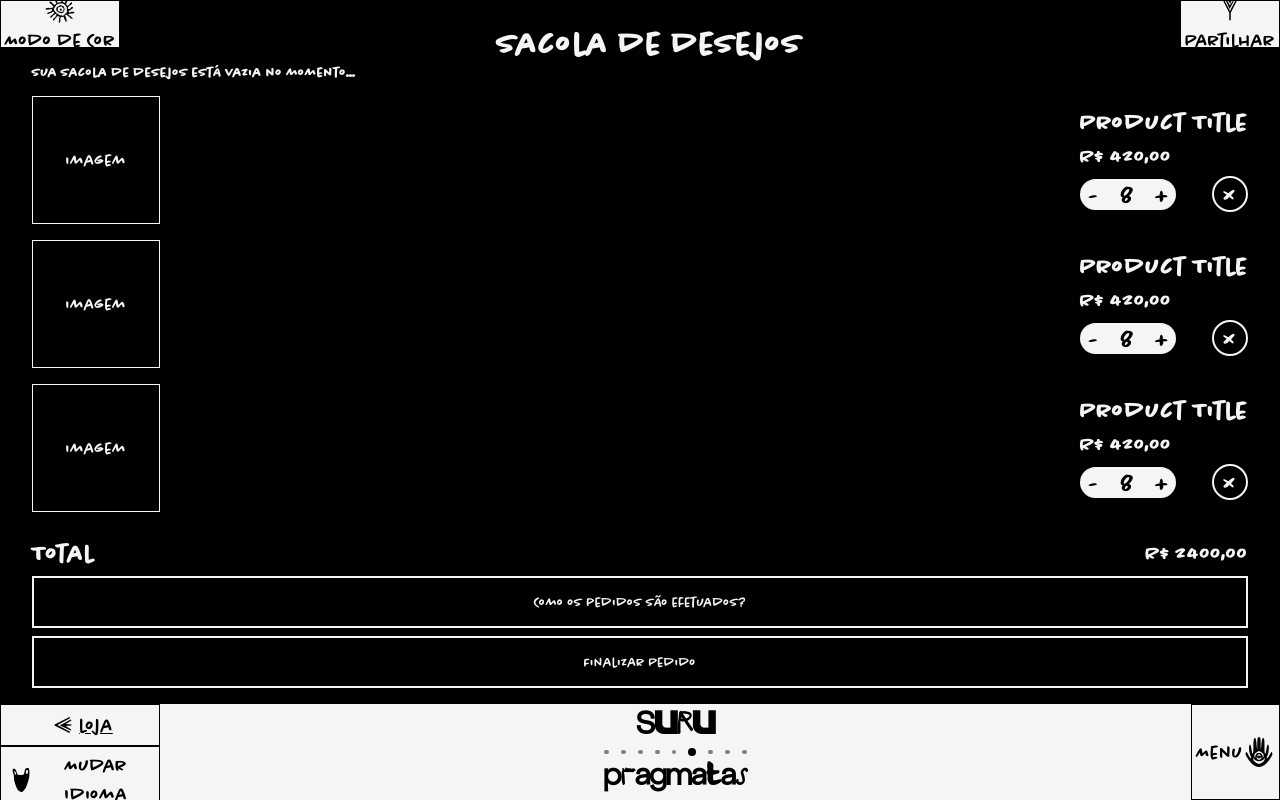
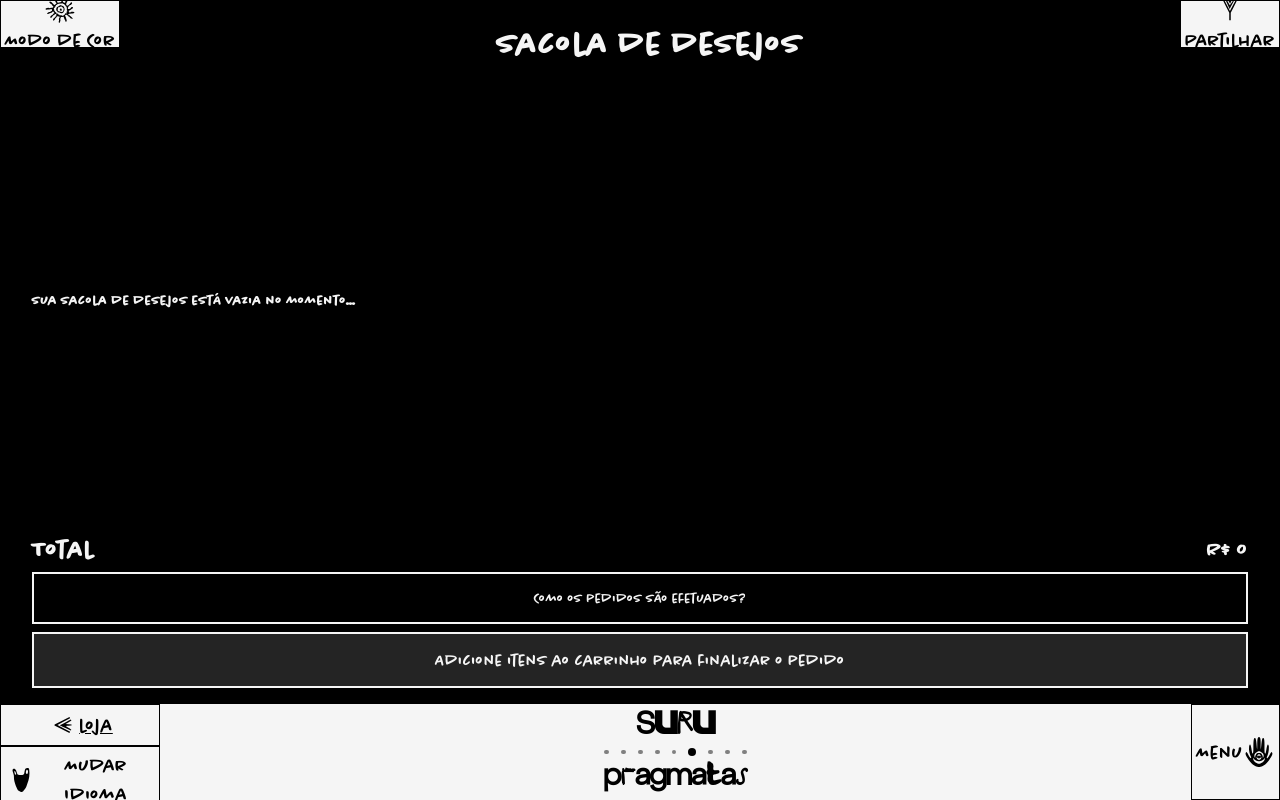
Before and after one commit to Tarranzilla/pragmata_website, a Next.js app: page /shop/suru in a window 1280 px wide. Both pictures are taken after a click on the button "Mudar Idioma". Built offline with nearby package versions, Linux system fonts and the light colour scheme.

Commit message:
loja funcionando

```diff
--- a/src/components/buttons/CartSwitch.tsx
+++ b/src/components/buttons/CartSwitch.tsx
@@ -1,18 +1,22 @@
 import Cart_Icon from "../icons/Cart_Icon";
 import { useSimpleTranslation } from "@/international/useSimpleTranslation";
-import { useDispatch } from "react-redux";
+import { useDispatch, useSelector } from "react-redux";
 import { toggleCartOpen } from "@/store/slices/interfaceSlice";
+import { RootState } from "@/store/store";
 
 export default function CartSwitch() {
     const dispatch = useDispatch();
     const tSimple = useSimpleTranslation();
+    const cartItems = useSelector((state: RootState) => state.cart.cartItems);
+    const totalItems = cartItems.reduce((total, item) => total + item.quantity, 0);
 
     const toggleCartAction = () => {
         dispatch(toggleCartOpen());
     };
     return (
-        <button className="Nav_Button" onClick={toggleCartAction}>
+        <button className="Nav_Button CartButton" onClick={toggleCartAction}>
             <Cart_Icon />
+            {totalItems > 0 && <div className="CartTotalItems">{totalItems}</div>}
             <p className="DesktopOnly ButtonLabel">{tSimple.menu.languageBtnText}</p>
         </button>
     );
--- a/src/components/main/06_ShoppingBag.tsx
+++ b/src/components/main/06_ShoppingBag.tsx
@@ -4,11 +4,39 @@ import { useSimpleTranslation } from "@/international/useSimpleTranslation";
 import { useSelector, useDispatch } from "react-redux";
 import { RootState } from "@/store/store";
 import { toggleMenuOpen } from "@/store/slices/interfaceSlice";
+import { addCartItem, decrementCartItem, removeCartItem } from "@/store/slices/cartSlice";
 
 import { useEffect, useState } from "react";
 
 export default function ShoppingBag() {
+    const dispatch = useDispatch();
     const isCartOpen = useSelector((state: RootState) => state.interface.isCartOpen);
+    const cartItems = useSelector((state: RootState) => state.cart.cartItems);
+    const cartTotal = useSelector((state: RootState) => state.cart.cartTotal);
+
+    const tSimple = useSimpleTranslation();
+    const products = tSimple.pages[5]?.products;
+
+    const generateCartMessage = () => {
+        let message = "Olá Pragmatas, tenho interesse em adquirir os seguintes itens:\n\n";
+
+        cartItems.forEach((cartItem) => {
+            if (products) {
+                const product = products.find((product) => product.translationKey === cartItem.id);
+                if (product) {
+                    message += `${cartItem.quantity}X ${product.name}\n`;
+                }
+            }
+        });
+
+        message += `\nTotal = ${cartTotal.toFixed(2)}`;
+
+        // Encode the message in a URL
+        const encodedMessage = encodeURIComponent(message);
+
+        // Return a WhatsApp Click to Chat URL
+        return `https://wa.me/5541999977955?text=${encodedMessage}`;
+    };
 
     return (
         <AnimatePresence>
@@ -19,80 +47,60 @@ export default function ShoppingBag() {
                     exit={{ opacity: 0, y: "100vh", transition: { duration: 0.5, ease: [0.43, 0.13, 0.23, 0.96] } }}
                     className="ShoppingBag"
                 >
-                    <h5>Sua sacola de desejos está vazia no momento...</h5>
+                    {cartItems.length < 1 && <h5 className="EmptyCartTitle">Sua sacola de desejos está vazia no momento...</h5>}
+
+                    {cartItems.length > 0 && (
                         <div className="BagList">
-                        <div className="BagItem">
+                            {cartItems.map((cartItem) => {
+                                if (products) {
+                                    const product = products.find((product) => product.translationKey === cartItem.id);
+                                    if (product) {
+                                        return (
+                                            <div className="BagItem" key={cartItem.id}>
                                                 <div className="Bag_Item_Left">imagem</div>
                                                 <div className="Bag_Item_Right">
-                                <h2>Product Title</h2>
-                                <h3>R$ 420,00</h3>
+                                                    <h2>{product.name}</h2>
+                                                    <h3>R$ {cartItem.price}</h3>
                                                     <div className="BagItemFooter">
                                                         <div className="QttySelector">
-                                        <div className="BtnLeft">-</div>
-                                        <div className="QttyValue">8</div>
-                                        <div className="BtnRight">+</div>
+                                                            <div className="BtnLeft" onClick={() => dispatch(decrementCartItem(cartItem.id))}>
+                                                                -
                                                             </div>
-                                    <div className="RemoveBtn">X</div>
+                                                            <div className="QttyValue">{cartItem.quantity}</div>
+                                                            <div className="BtnRight" onClick={() => dispatch(addCartItem(cartItem.id))}>
+                                                                +
                                                             </div>
                                                         </div>
-                        </div>
-                        <div className="BagItem">
-                            <div className="Bag_Item_Left">imagem</div>
-                            <div className="Bag_Item_Right">
-                                <h2>Product Title</h2>
-                                <h3>R$ 420,00</h3>
-                                <div className="BagItemFooter">
-                                    <div className="QttySelector">
-                                        <div className="BtnLeft">-</div>
-                                        <div className="QttyValue">8</div>
-                                        <div className="BtnRight">+</div>
-                                    </div>
-                                    <div className="RemoveBtn">X</div>
-                                </div>
-                            </div>
-                        </div>
-                        <div className="BagItem">
-                            <div className="Bag_Item_Left">imagem</div>
-                            <div className="Bag_Item_Right">
-                                <h2>Product Title</h2>
-                                <h3>R$ 420,00</h3>
-                                <div className="BagItemFooter">
-                                    <div className="QttySelector">
-                                        <div className="BtnLeft">-</div>
-                                        <div className="QttyValue">8</div>
-                                        <div className="BtnRight">+</div>
-                                    </div>
-                                    <div className="RemoveBtn">X</div>
-                                </div>
-                            </div>
-                        </div>
-                        <div className="BagItem">
-                            <div className="Bag_Item_Left">imagem</div>
-                            <div className="Bag_Item_Right">
-                                <h2>Product Title</h2>
-                                <h3>R$ 420,00</h3>
-                                <div className="BagItemFooter">
-                                    <div className="QttySelector">
-                                        <div className="BtnLeft">-</div>
-                                        <div className="QttyValue">8</div>
-                                        <div className="BtnRight">+</div>
-                                    </div>
-                                    <div className="RemoveBtn">X</div>
+                                                        <div className="RemoveBtn" onClick={() => dispatch(removeCartItem(cartItem.id))}>
+                                                            X
                                                         </div>
                                                     </div>
                                                 </div>
                                             </div>
+                                        );
+                                    }
+                                }
+                            })}
+                        </div>
+                    )}
+
                     <div className="BagFooter">
                         <div className="BagItem BagTotal">
                             <div className="BagTotal_Left">
                                 <h2>Total</h2>
                             </div>
                             <div className="BagTotal_Right">
-                                <h3>R$ 2400,00</h3>
+                                <h3>R$ {cartTotal}</h3>
                             </div>
                         </div>
                         <button className="CheckoutBtn CheckoutHelpBtn">Como os pedidos são efetuados?</button>
-                        <button className="CheckoutBtn">Finalizar Pedido</button>
+                        {cartItems.length === 0 ? (
+                            <div className="CheckoutBtn Disabled">Adicione itens ao carrinho para finalizar o pedido</div>
+                        ) : (
+                            <a className="CheckoutBtn" href={generateCartMessage()} target="_blank" rel="noopener noreferrer">
+                                Finalizar Pedido
+                            </a>
+                        )}
                     </div>
                 </m.div>
             )}
--- a/src/pages/shop/[productPath]/index.tsx
+++ b/src/pages/shop/[productPath]/index.tsx
@@ -1,8 +1,9 @@
 import { GetStaticPaths, GetStaticProps } from "next";
 import { useSimpleTranslation } from "@/international/useSimpleTranslation";
 
-import { setActivePage } from "@/store/slices/interfaceSlice";
+import { setActivePage, setCartOpen } from "@/store/slices/interfaceSlice";
 import { useDispatch, useSelector } from "react-redux";
+import { addCartItem } from "@/store/slices/cartSlice";
 
 import Image from "next/image";
 
@@ -35,13 +36,26 @@ export const getStaticPaths: GetStaticPaths = async () => {
 };
 
 const ProductPage: React.FC<ProductPageProps> = ({ productPath }) => {
+    const dispatch = useDispatch();
     const tSimple = useSimpleTranslation();
+
     const product = tSimple.pages[5].products?.find((product: Product) => `/shop/${productPath}` === product.path);
+    const cartItems = useSelector((state: RootState) => state.cart.cartItems);
+    let quantity = 0;
 
+    if (product) {
+        const cartItem = cartItems.find((item) => item.id === product.translationKey);
+        quantity = cartItem ? cartItem.quantity : 0;
+    }
     const router = useRouter();
     const path = router.asPath;
 
     const { page, pageLink, subpage, subpageLink, item, itemLink, pageTranslationKey } = pathNameHelper(path);
+
+    const addToCartAction = (translationKey: string) => {
+        dispatch(addCartItem(translationKey));
+        dispatch(setCartOpen(true));
+    };
 
     if (!product) {
         return <div>Product not found</div>;
@@ -60,14 +74,13 @@ const ProductPage: React.FC<ProductPageProps> = ({ productPath }) => {
                 ))}
             </div>
             <h2 className="ProductPrice">R${product.price},00</h2>
-            <button>
-                <a
-                    target="_blank"
-                    rel="noreferrer"
-                    href="https://api.whatsapp.com/send?phone=5541999977955&text=Ol%C3%A1%2C%20gostaria%20de%20comprar%20um%20produto"
-                >
-                    Comprar
-                </a>
+            <button
+                className="AddToCartButton"
+                onClick={() => {
+                    addToCartAction(product.translationKey);
+                }}
+            >
+                Adicionar ao Carrinho {quantity > 0 ? `(${quantity})` : ""}
             </button>
             <div className="ImageList">
                 {product.images?.map((image) => (
--- a/src/store/slices/interfaceSlice.tsx
+++ b/src/store/slices/interfaceSlice.tsx
@@ -122,6 +122,9 @@ const InterfaceSlice = createSlice({
         toggleCartOpen: (state) => {
             state.isCartOpen = !state.isCartOpen;
         },
+        setCartOpen: (state, action: PayloadAction<boolean>) => {
+            state.isCartOpen = action.payload;
+        },
         setActivePageTranslationKey: (state, action: PayloadAction<string>) => {
             state.activePageTranslationKey = action.payload;
         },
@@ -139,6 +142,7 @@ export const {
     toggleMenuOpen,
     toggleSearchOpen,
     toggleCartOpen,
+    setCartOpen,
     setContentViewerMode,
     toggleColorMode,
     setActivePageTranslationKey,
--- a/src/styles/globals.css
+++ b/src/styles/globals.css
@@ -538,6 +538,15 @@ a {
 }
 
 /* Shopping Bag */
+.CartButton {
+    position: relative;
+}
+
+.CartTotalItems {
+    position: absolute;
+    top: 0;
+}
+
 .ShoppingBag {
     position: absolute;
     top: 0;
@@ -552,6 +561,10 @@ a {
     padding-inline: 2rem;
     display: flex;
     flex-direction: column;
+}
+
+.EmptyCartTitle {
+    margin-block: auto;
 }
 
 .BagList {
@@ -589,6 +602,7 @@ a {
     display: flex;
     flex-direction: column;
     gap: 0.5rem;
+    flex: 1;
 }
 
 .BagItemFooter {
@@ -629,6 +643,7 @@ a {
     display: flex;
     flex-direction: column;
     gap: 0.5rem;
+    width: 100%;
 }
 
 .CheckoutBtn {
@@ -636,6 +651,20 @@ a {
     color: var(--bg-color);
     border: 2px solid var(--bg-color);
     padding: 1rem;
+    text-align: center;
+    text-decoration: none;
+}
+
+.CheckoutBtn.Disabled {
+    background-color: var(--text-color-very-light);
+}
+
+.AddToCartButton {
+    padding: 1rem;
+    border-radius: 2rem;
+    border: 1px solid var(--text-color);
+    background-color: var(--text-color);
+    color: var(--bg-color);
 }
 
 @media (max-width: 900px) {
--- a/src/types/WebStructure.tsx
+++ b/src/types/WebStructure.tsx
@@ -161,7 +161,7 @@ export type WebStructure = {
     };
 };
 
-const products: Product[] = [
+export const products: Product[] = [
     {
         name: "SURU",
         subtitle: "Universal Recombinant Utility System",
```
Also changed, not shown: src/components/main/03_Navbar.tsx (+7 -1 lines), src/store/slices/cartSlice.tsx (+4 -19 lines). Lines whose indentation alone changed are shown as unchanged.
